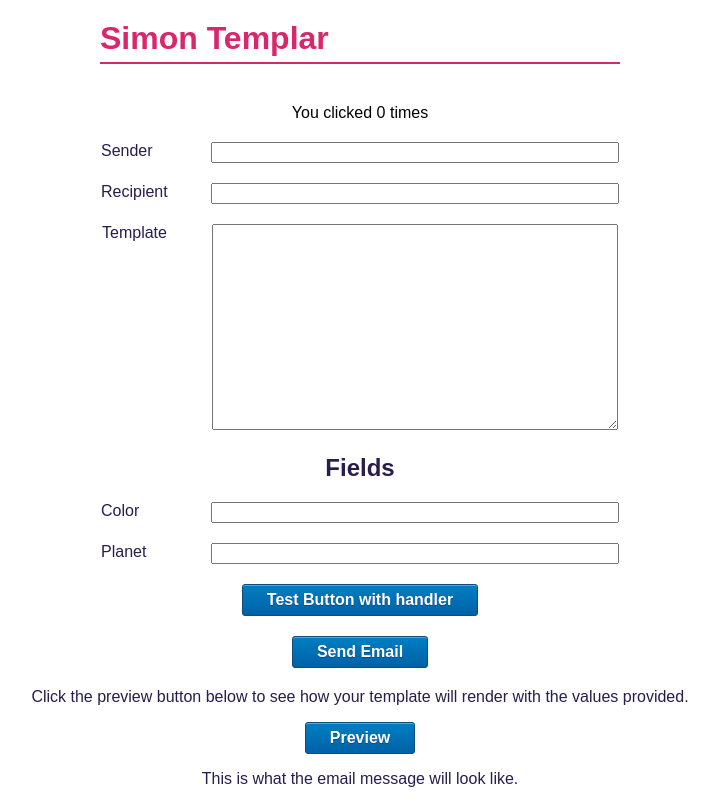
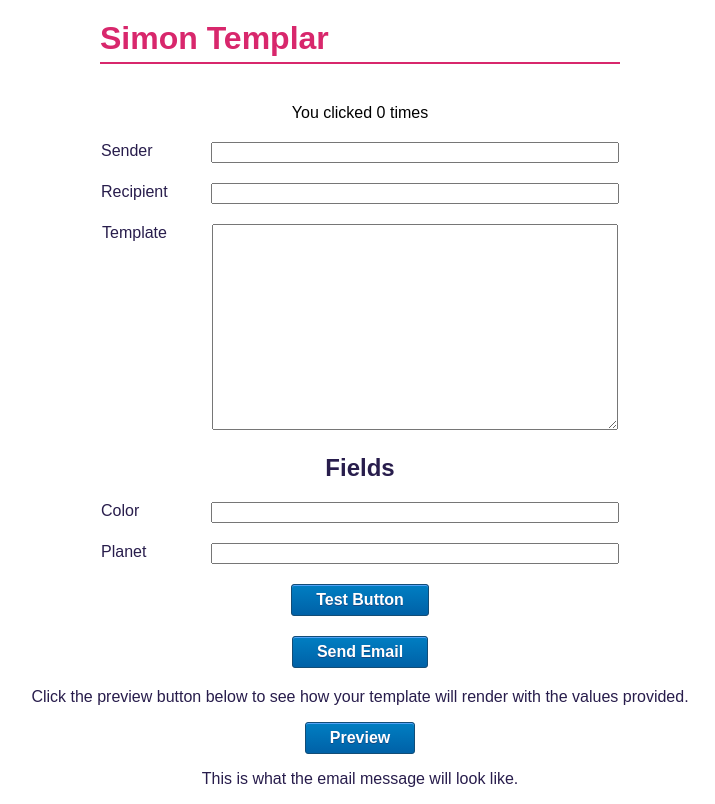
Before and after one commit to alexisbellido/email-template, a React (Create React App) app in the folder react/simon-templar/: page / in a window 1280 px wide. Shown: the whole page, without its empty margins (280-995 px from the left). Built offline with nearby package versions, Linux system fonts and the light colour scheme.

Commit message:
preparing for sendEmail handler

```diff
--- a/react/simon-templar/src/components/Builder/index.js
+++ b/react/simon-templar/src/components/Builder/index.js
@@ -11,9 +11,16 @@ const Builder = (props) => {
     const [color, setColor] = useState('');
     const [planet, setPlanet] = useState('');
 
-    const handleButton = (e) => {
+    const handleButton = e => {
         e.preventDefault();
         props.handleButton();
+    };
+
+    const sendEmail = e => {
+        e.preventDefault();
+        console.log('sending email');
+        console.log(`sender ${sender}`)
+        console.log(`color ${color}`)
     };
 
     return (
@@ -40,10 +47,10 @@ const Builder = (props) => {
                 <input type="text" name="planet" value={planet}  onChange={e => setPlanet(e.target.value)} />
             </div>
             <div>
-                <button onClick={e => handleButton(e)}>Test Button with handler</button>
+                <button onClick={handleButton}>Test Button</button>
             </div>
             <div>
-                <button>Send Email</button>
+                <button onClick={sendEmail}>Send Email</button>
                 <p className="hidden notification">Your message was sent</p>
             </div>
         </form>
```
